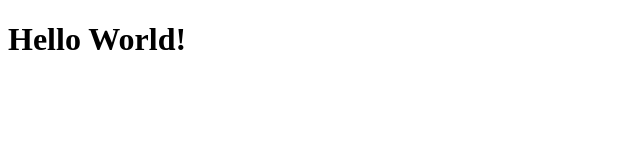
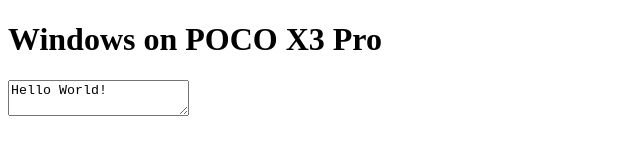
Before and after one commit to Ilya114/Ilya114.github.io, a plain HTML site: page index.html in a window 1280 px wide. Shown: the whole page, without its empty margins (0-640 px from the left). Drawn offline with Linux system fonts and the light colour scheme.

Commit message:
Update index.html

```diff
--- a/index.html
+++ b/index.html
@@ -1,6 +1,7 @@
 <!DOCTYPE html>
 <html>
 <body>
-<h1>Hello World!</h1>
+<h1>Windows on POCO X3 Pro</h1>
+<textarea>Hello World!</textarea>
 </body>
 </html>
```
